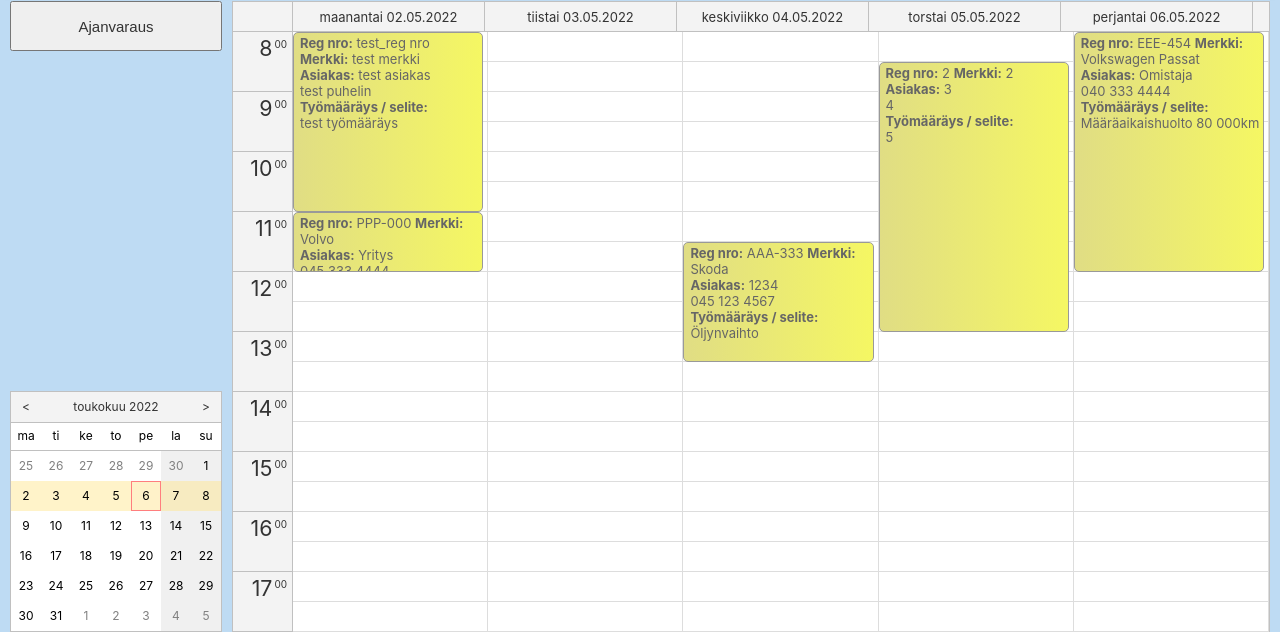
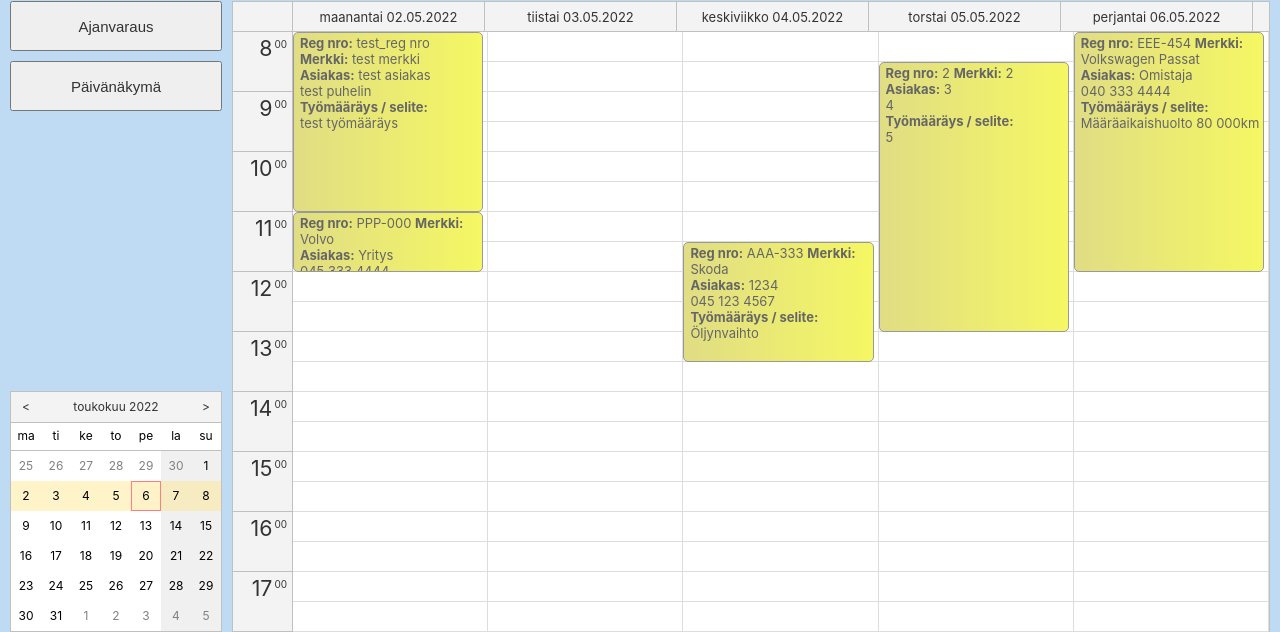
Before and after one commit to LazRehn/Calendar, a Flask app: page / in a window 1280 px wide. Shown: the part 108-740 px from the top of the page. Run offline with Flask 2, Linux system fonts and the light colour scheme.

Commit message:
CSS, HTML changes made

```diff
--- a/static/css/calendar.css
+++ b/static/css/calendar.css
@@ -1,5 +1,6 @@
 p, body, td, input, select { font-family: -apple-system,system-ui,BlinkMacSystemFont,'Segoe UI',Roboto,'Helvetica Neue',Arial,sans-serif; font-size: 14px; }
 body { padding: 0px; margin: 0px; background-color: #bedbf3; }
+a { display: block; height: auto; color: -webkit-link; cursor: pointer; text-decoration: none; margin-bottom: 10px;}
 .header { margin-bottom: 20px; background: linear-gradient(to right, #011329 0%, #00639e 44%, #011329 100%); padding: 20px 10px; color: white; box-shadow: 0px 0px 10px 5px rgba(0, 0, 0, 0.75); }
 .header h1 { display: inline; padding: 0px; margin: 0px; }
 .header h2 { display: inline; float: right; padding: 0px; margin: 0px;}
@@ -8,7 +9,7 @@ body { padding: 0px; margin: 0px; background-color: #bedbf3; }
   padding: 10px; margin-top: 5px;
 }
 
-#booking {
+#booking, #change_view {
   width: 212px;
   height: 50px;
   padding: 0px;
@@ -16,13 +17,20 @@ body { padding: 0px; margin: 0px; background-color: #bedbf3; }
   color: #333333;
 }
 
+/* #day {
+  width: 212px;
+  height: 50px;
+  padding: 0px;
+  font-size: 15px;
+  color: #333333;
+} */
+
 div.calendar_default_event_inner {
   background: linear-gradient(to left, #F5F763, #E0DD84);
   border-radius: 5px;
   /* transition: background 2ms; */;
 }
 
-
 div.calendar_default_event_inner:hover {
   /* cursor: pointer; */
   background: #dbdaa6;
--- a/static/js/application.js
+++ b/static/js/application.js
@@ -1,3 +1,22 @@
+
+
+// Change calendar view, between day and week view, when button is pressed in browser
+function change_view() {
+  const view = document.getElementById("change_view").innerHTML;
+  if (view == "Päivänäkymä") {
+    nav.selectMode = "Day"
+    dp.viewType = "Day"
+    nav.update();
+    dp.update();
+    document.getElementById("change_view").innerHTML = "Viikkonäkymä";
+  } else if (view == "Viikkonäkymä") {
+    nav.selectMode = "Week"
+    dp.viewType = "WorkWeek"
+    nav.update();
+    dp.update();
+    document.getElementById("change_view").innerHTML = "Päivänäkymä"
+  };
+};
 
 // Näyttää kuukausikalenterin, jossa mahdollisuus valita viikkokalenteri
 const nav = new DayPilot.Navigator("nav", {
@@ -87,7 +106,7 @@ onTimeRangeSelected: async (args) => {
 
     if (modal.canceled) {
       return;
-    }
+    };
 
     const event = {
       start: args.start,
@@ -99,6 +118,7 @@ onTimeRangeSelected: async (args) => {
       puh_nro: modal.result.puh_nro,
       tyomaarays: modal.result.tyomaarays
     };
+
     const {data} = await DayPilot.Http.post('/add_event', event); // Lähettää varaustiedot palvelimelle
 
 
--- a/templates/new_index.html
+++ b/templates/new_index.html
@@ -26,7 +26,10 @@
         <a href="/">
           <button type="button", id="booking">Ajanvaraus</button>
         </a>
-        <div id="nav", style="bottom: -340px"></div>
+
+        <button type="button", id="change_view", onclick="change_view(); return true">Päivänäkymä</button>
+
+        <div id="nav", style="bottom: -280px; margin: 0px;"></div>
       </div>
 
       <div id="dp"></div>
```
Also changed, not shown: database.db. Lines whose indentation alone changed are shown as unchanged.
